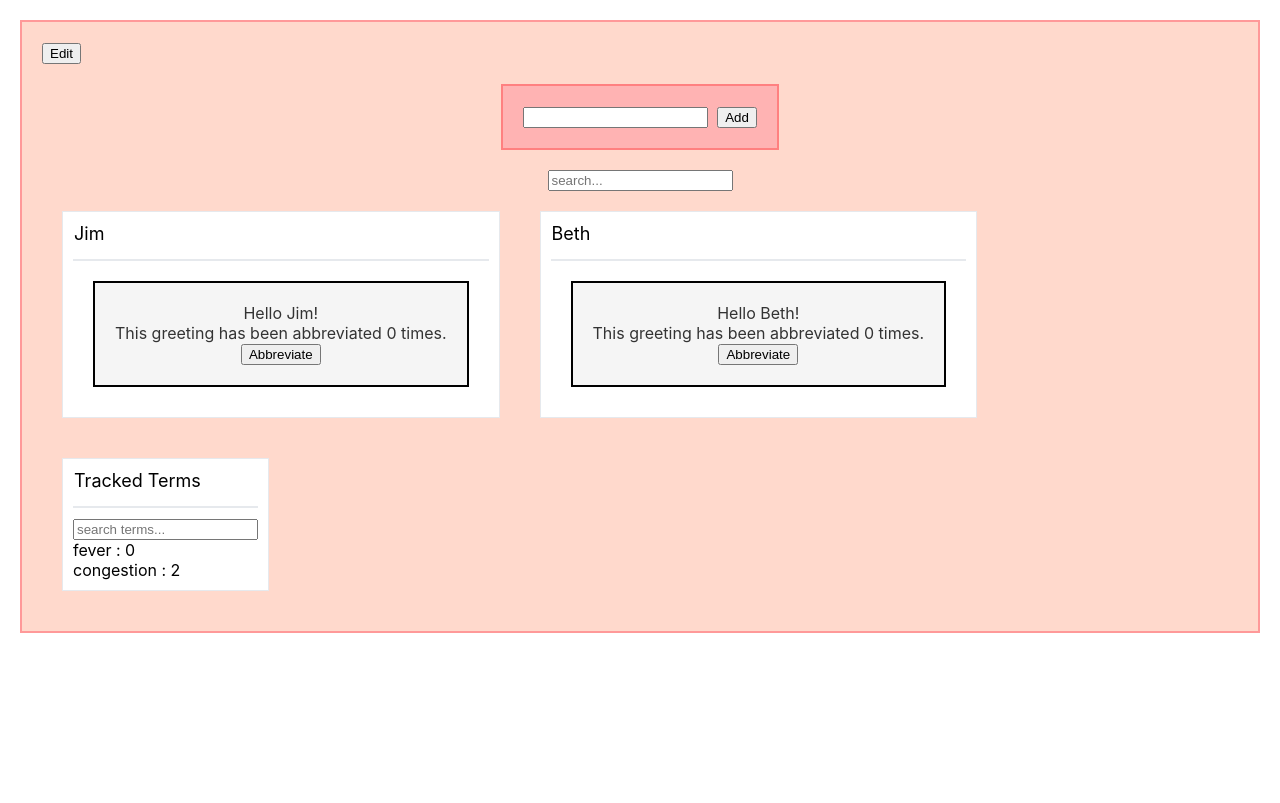
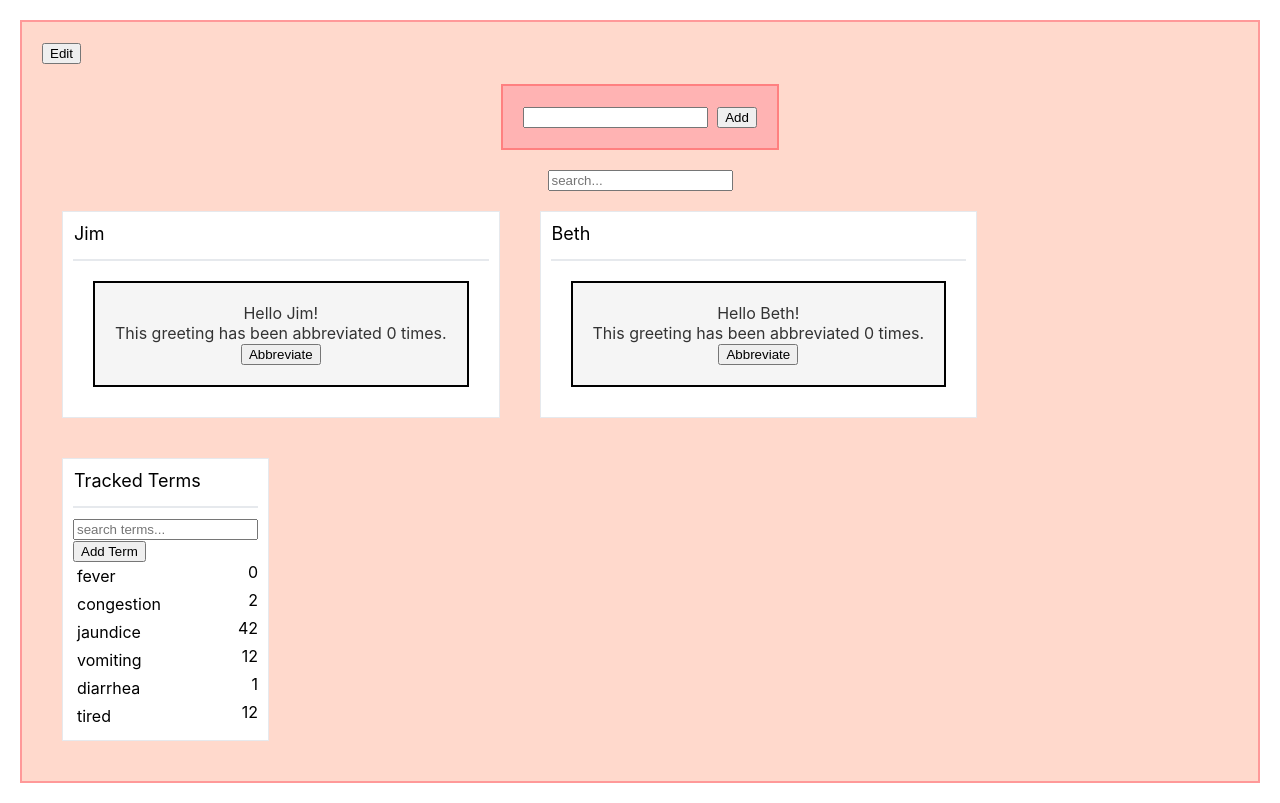
Before and after one commit to dsmcclain/react-sandbox, a React (Create React App) app: page / in a window 1280 px wide. Built offline with nearby package versions, Linux system fonts and the light colour scheme.

Commit message:
add flexbox styling to tracking widget

```diff
--- /dev/null
+++ b/src/TrackingWidget.css
@@ -0,0 +1,16 @@
+.tracking-widget {
+
+}
+.tracking-columns {
+	display: flex;
+	flex-direction: row;
+}
+.tracking-columns .term-list {
+	text-align: left;
+	width: 50%;
+	margin: .25em;
+}
+.tracking-columns .occurrence-list {
+	text-align: right;
+	width: 50%;
+}
--- a/src/TrackingWidget.js
+++ b/src/TrackingWidget.js
@@ -1,11 +1,19 @@
 import React, { Component } from 'react';
+import './TrackingWidget.css';
 
 class TrackingWidget extends Component {
 	constructor(props) {
 		super(props);
 		this.state = {
 			search: "",
-            terms: {fever: 0, congestion: 2},
+            terms: {
+            	fever: 0,
+            	congestion: 2,
+            	jaundice: 42,
+            	vomiting: 12,
+            	diarrhea: 1,
+            	tired: 12,
+			},
 		}
 	}
 
@@ -15,7 +23,6 @@ class TrackingWidget extends Component {
 
 	render() {
 		const termList = Object.entries(this.state.terms).map(([key, value]) => {
-
 			const {search} = this.state;
 
 	        if( search !== "" && key.toLowerCase().indexOf( search.toLowerCase() ) === -1 ){
@@ -23,8 +30,9 @@ class TrackingWidget extends Component {
 	        }
 
 				return (
-			<div className="term-list">
-				{key} : {value.toString()}
+				<div className="tracking-columns">
+					<div className="term-list">{key}</div>
+					<div className="occurrence-list">{value.toString()}</div>
 				</div>
 				);
 		});
@@ -32,7 +40,9 @@ class TrackingWidget extends Component {
 		return (
 			<div className="tracking-widget">
 				<input className="tracking-searchbar" placeholder="search terms..." onChange={this.onChange} />
-				<div className="TrackingWidget">{termList}</div>
+				<br/>
+				<button>Add Term</button>
+				{termList}
 			</div>
 		);
 	}
```
Lines whose indentation alone changed are shown as unchanged.
